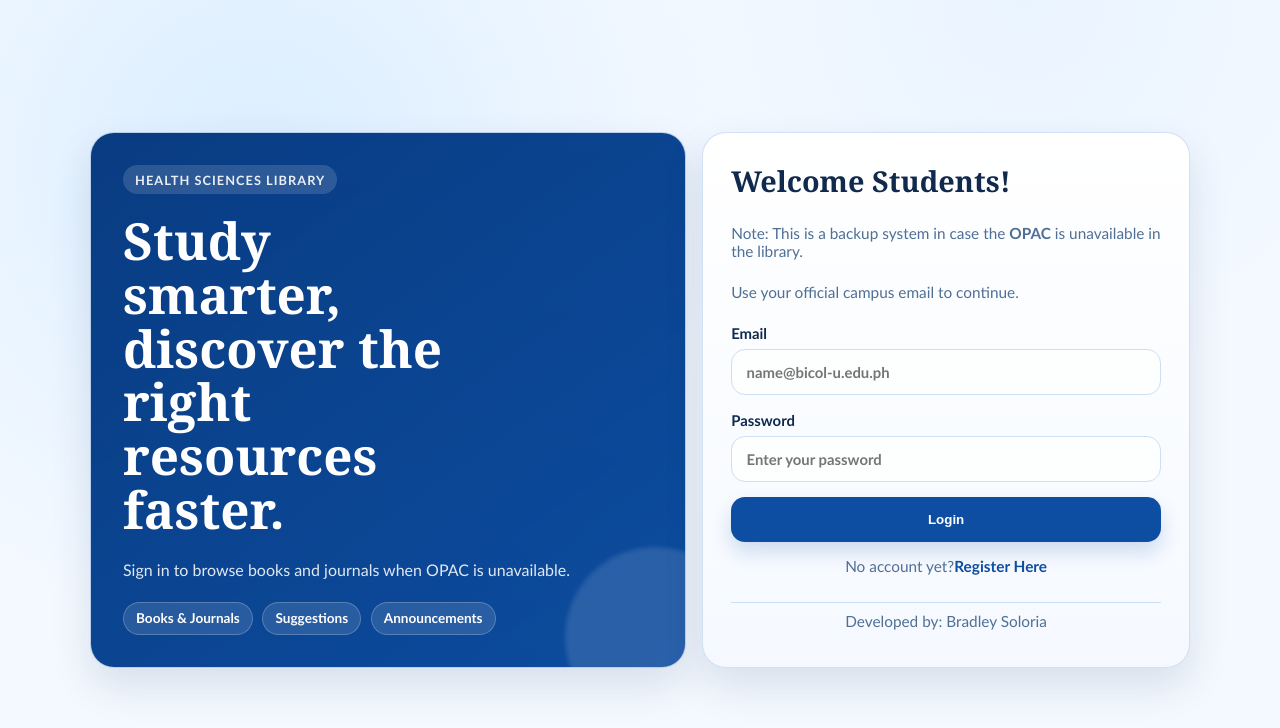
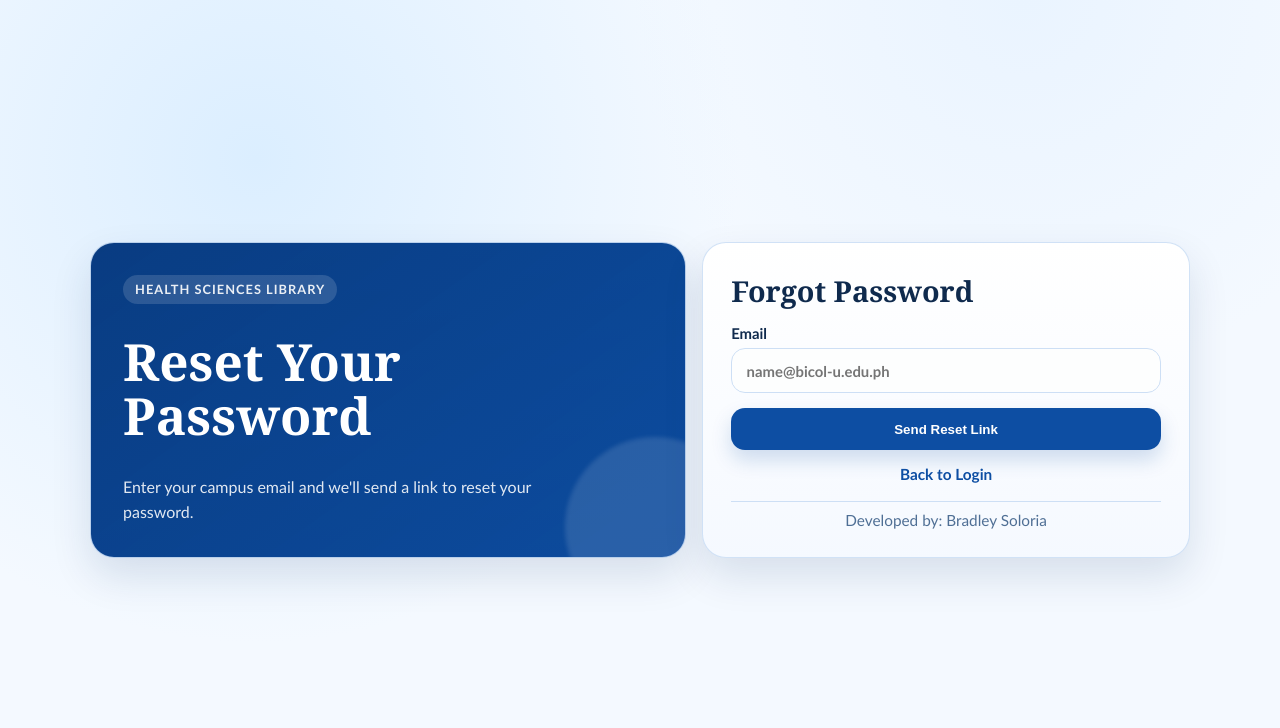
Before and after one commit to airolo/hs-library-portal, a React (Vite) app: page /forgot-password in a window 1280 px wide. Before the commit this address led to /login. Shown: the top 728 px of the page. Built offline with nearby package versions, Linux system fonts and the light colour scheme; no server answers.

Commit message:
Add: Forgot Password button for Self-Serice Link when students forgot their password.

```diff
--- a/src/contexts/AuthContext.tsx
+++ b/src/contexts/AuthContext.tsx
@@ -188,12 +188,20 @@ export const AuthProvider = ({ children }: PropsWithChildren) => {
     await supabase.auth.signOut()
   }
 
+  const resetPassword = async (email: string) => {
+    const { error } = await supabase.auth.resetPasswordForEmail(email, {
+      redirectTo: window.location.origin + '/login',
+    })
+
+    return { error: error?.message ?? null }
+  }
+
   const refreshProfile = useCallback(async () => {
     await loadProfile(user)
   }, [loadProfile, user])
 
   const value: AuthContextValue = useMemo(
-    () => ({ user, profile, loading, signIn, signUp, signOut, refreshProfile }),
+    () => ({ user, profile, loading, signIn, signUp, signOut, refreshProfile, resetPassword }),
     [user, profile, loading, refreshProfile],
   )
 
--- a/src/contexts/authTypes.ts
+++ b/src/contexts/authTypes.ts
@@ -15,4 +15,5 @@ export interface AuthContextValue {
   }) => Promise<{ error: string | null }>
   signOut: () => Promise<void>
   refreshProfile: () => Promise<void>
+  resetPassword: (email: string) => Promise<{ error: string | null }>
 }
--- a/src/pages/admin/AddResourcesPage.tsx
+++ b/src/pages/admin/AddResourcesPage.tsx
@@ -279,6 +279,9 @@ export const AddResourcesPage = () => {
         ) : null}
         {error && <div className="error-message">{error}</div>}
         {success && <div className="success-message">Resource saved successfully!</div>}
+        <p style={{ fontSize: '0.875rem', color: '#666', marginBottom: '1rem', lineHeight: 1.5 }}>
+          <strong>Excel Format:</strong> Your file should have columns: <code>Title</code>, <code>Type</code> (Book/Journal), <code>Author</code>, <code>Call Number</code>, <code>Copyright</code>, <code>Total Copies</code>, and <code>Available Copies</code>.
+        </p>
         <form className="form-grid compact-admin-form" onSubmit={submit}>
           <label>
             Title
--- a/src/pages/admin/ResearchManagementPage.tsx
+++ b/src/pages/admin/ResearchManagementPage.tsx
@@ -304,6 +304,9 @@ export const ResearchManagementPage = () => {
             {importFeedback.message}
           </div>
         ) : null}
+        <p style={{ fontSize: '0.875rem', color: '#666', marginBottom: '1rem', lineHeight: 1.5 }}>
+          <strong>Excel Format:</strong> Your file should have columns: <code>Title</code>, <code>Author</code>, <code>Category</code> (Undergraduate Nursing Thesis / Master of Arts in Nursing Thesis), and <code>Year</code>.
+        </p>
         <form onSubmit={submit} className="form-grid compact-admin-form">
           {errorMessage && <p className="error-text full-row">{errorMessage}</p>}
           <label>
--- /dev/null
+++ b/src/pages/auth/ForgotPasswordPage.tsx
@@ -0,0 +1,72 @@
+import { useState } from 'react'
+import { Link } from 'react-router-dom'
+import { useAuth } from '../../hooks/useAuth'
+
+export const ForgotPasswordPage = () => {
+  const { resetPassword } = useAuth()
+  const [email, setEmail] = useState('')
+  const [message, setMessage] = useState<string | null>(null)
+  const [error, setError] = useState<string | null>(null)
+  const [loading, setLoading] = useState(false)
+
+  const handleSubmit = async (e: React.FormEvent) => {
+    e.preventDefault()
+    setLoading(true)
+    setError(null)
+    setMessage(null)
+
+    try {
+      const result = await resetPassword(email)
+      if (result.error) {
+        setError(result.error)
+      } else {
+        setMessage('If an account exists for that email, a password reset link has been sent.')
+      }
+    } catch (err) {
+      setError(err instanceof Error ? err.message : 'Failed to request password reset')
+    } finally {
+      setLoading(false)
+    }
+  }
+
+  return (
+    <div className="auth-page auth-page-login">
+      <div className="auth-shell">
+        <aside className="auth-hero">
+          <p className="auth-kicker">Health Sciences Library</p>
+          <h1>Reset Your Password</h1>
+          <p className="auth-hero-copy">Enter your campus email and we'll send a link to reset your password.</p>
+        </aside>
+
+        <section className="auth-card auth-card-modern">
+          <h2>Forgot Password</h2>
+
+          {message ? <p className="success-text auth-status">{message}</p> : null}
+          {error ? <p className="error-text auth-status">{error}</p> : null}
+
+          <form onSubmit={handleSubmit} className="form-grid auth-form">
+            <label>
+              Email
+              <input
+                type="email"
+                placeholder="name@bicol-u.edu.ph"
+                required
+                value={email}
+                onChange={(event) => setEmail(event.target.value)}
+              />
+            </label>
+
+            <button type="submit" className="btn auth-submit" disabled={loading}>
+              {loading ? 'Sending...' : 'Send Reset Link'}
+            </button>
+          </form>
+
+          <p className="auth-link-row">
+            <Link to="/login">Back to Login</Link>
+          </p>
+          <p className="credit-text">Developed by: Bradley Soloria</p>
+        </section>
+      </div>
+    </div>
+  )
+}
--- a/src/pages/auth/LoginPage.tsx
+++ b/src/pages/auth/LoginPage.tsx
@@ -103,6 +103,9 @@ export const LoginPage = () => {
           <p className="auth-link-row">
             No account yet? <Link to="/register">Register Here</Link>
           </p>
+          <p className="auth-link-row">
+            <Link to="/forgot-password">Forgot Password?</Link>
+          </p>
           <p className="credit-text">Developed by: Bradley Soloria</p>
         </section>
       </div>
--- a/src/pages/auth/RegisterPage.tsx
+++ b/src/pages/auth/RegisterPage.tsx
@@ -57,7 +57,7 @@ export const RegisterPage = () => {
           <h1>Join the portal with a cleaner, more modern sign-up flow.</h1>
           <p className="auth-hero-copy">
             Create your library account once, then use it for books, journals, suggestions, and
-            announcements in one place.
+             view announcements in one place.
           </p>
 
           <div className="auth-hero-pills">
--- a/src/pages/student/BrowseResourcesPage.tsx
+++ b/src/pages/student/BrowseResourcesPage.tsx
@@ -30,14 +30,6 @@ export const BrowseResourcesPage = () => {
   const [search, setSearch] = useState('')
   const [resourceType, setResourceType] = useState<'' | 'book' | 'journal'>('')
 
-  const load = async () => {
-    const resourceData = await resourceService.list({
-      query: search || undefined,
-      resourceType,
-    })
-    setResources(resourceData)
-  }
-
   useEffect(() => {
     let mounted = true
 
@@ -57,6 +49,27 @@ export const BrowseResourcesPage = () => {
       mounted = false
     }
   }, [])
+
+  useEffect(() => {
+    let mounted = true
+
+    const loadFiltered = async () => {
+      const resourceData = await resourceService.list({
+        query: search || undefined,
+        resourceType: resourceType || undefined,
+      })
+
+      if (mounted) {
+        setResources(resourceData)
+      }
+    }
+
+    void loadFiltered()
+
+    return () => {
+      mounted = false
+    }
+  }, [search, resourceType])
 
   return (
     <div className="page-grid">
@@ -82,9 +95,6 @@ export const BrowseResourcesPage = () => {
               <option value="journal">Journal</option>
             </select>
           </label>
-          <button className="btn" type="button" onClick={load}>
-            Apply Filters
-          </button>
         </div>
       </Card>
 
--- a/src/pages/student/ResearchRepositoryPage.tsx
+++ b/src/pages/student/ResearchRepositoryPage.tsx
@@ -35,17 +35,6 @@ export const ResearchRepositoryPage = () => {
   const [thesisCategory, setThesisCategory] = useState<'' | ResearchItem['thesis_category']>('')
   const [year, setYear] = useState<number | ''>('')
 
-  const loadItems = async () => {
-    const data = await researchService.list({
-      query: query || undefined,
-      year: year || undefined,
-      status: 'approved',
-      thesisCategory: thesisCategory || undefined,
-    })
-    const sorted = [...data].sort((a, b) => a.title.localeCompare(b.title))
-    setItems(sorted)
-  }
-
   useEffect(() => {
     let mounted = true
 
@@ -63,6 +52,29 @@ export const ResearchRepositoryPage = () => {
       mounted = false
     }
   }, [])
+
+  useEffect(() => {
+    let mounted = true
+
+    const loadFiltered = async () => {
+      const data = await researchService.list({
+        query: query || undefined,
+        year: year || undefined,
+        status: 'approved',
+        thesisCategory: thesisCategory || undefined,
+      })
+      if (mounted) {
+        const sorted = [...data].sort((a, b) => a.title.localeCompare(b.title))
+        setItems(sorted)
+      }
+    }
+
+    void loadFiltered()
+
+    return () => {
+      mounted = false
+    }
+  }, [query, thesisCategory, year])
 
   return (
     <div className="page-grid">
@@ -98,9 +110,6 @@ export const ResearchRepositoryPage = () => {
               onChange={(event) => setYear(event.target.value ? Number(event.target.value) : '')}
             />
           </label>
-          <button className="btn" type="button" onClick={loadItems}>
-            Apply Filters
-          </button>
         </div>
       </Card>
 
--- a/src/routes/AppRouter.tsx
+++ b/src/routes/AppRouter.tsx
@@ -3,6 +3,7 @@ import { ProtectedRoute } from '../components/auth/ProtectedRoute'
 import { AppShell } from '../components/layout/AppShell'
 import { LoginPage } from '../pages/auth/LoginPage'
 import { RegisterPage } from '../pages/auth/RegisterPage'
+import { ForgotPasswordPage } from '../pages/auth/ForgotPasswordPage'
 import { AdminDashboardPage } from '../pages/admin/AdminDashboardPage'
 import { AttendanceManagementPage } from '../pages/admin/AttendanceManagementPage'
 import { ResearchManagementPage } from '../pages/admin/ResearchManagementPage'
@@ -22,6 +23,7 @@ export const AppRouter = () => {
     <Routes>
       <Route path="/login" element={<LoginPage />} />
       <Route path="/register" element={<RegisterPage />} />
+      <Route path="/forgot-password" element={<ForgotPasswordPage />} />
 
       <Route
         element={
```
Also changed, not shown: 1 other file (tests, documents, lock files or other folders).
